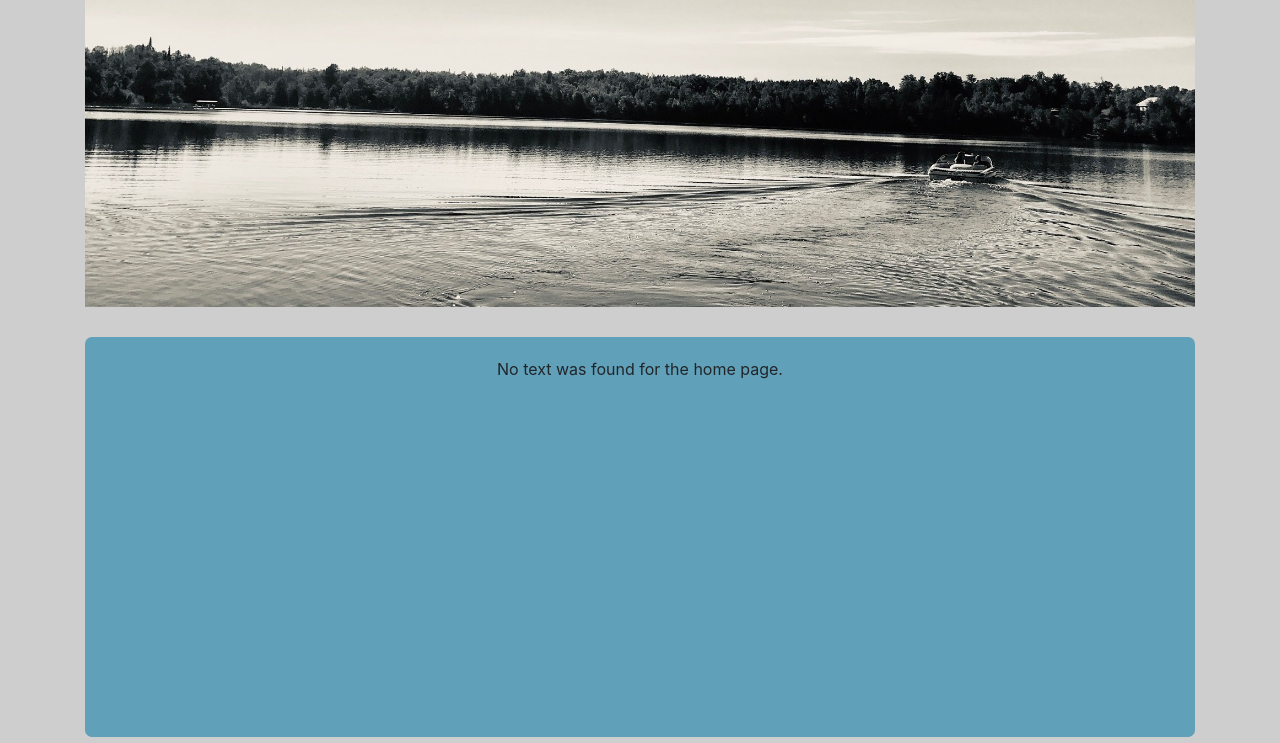
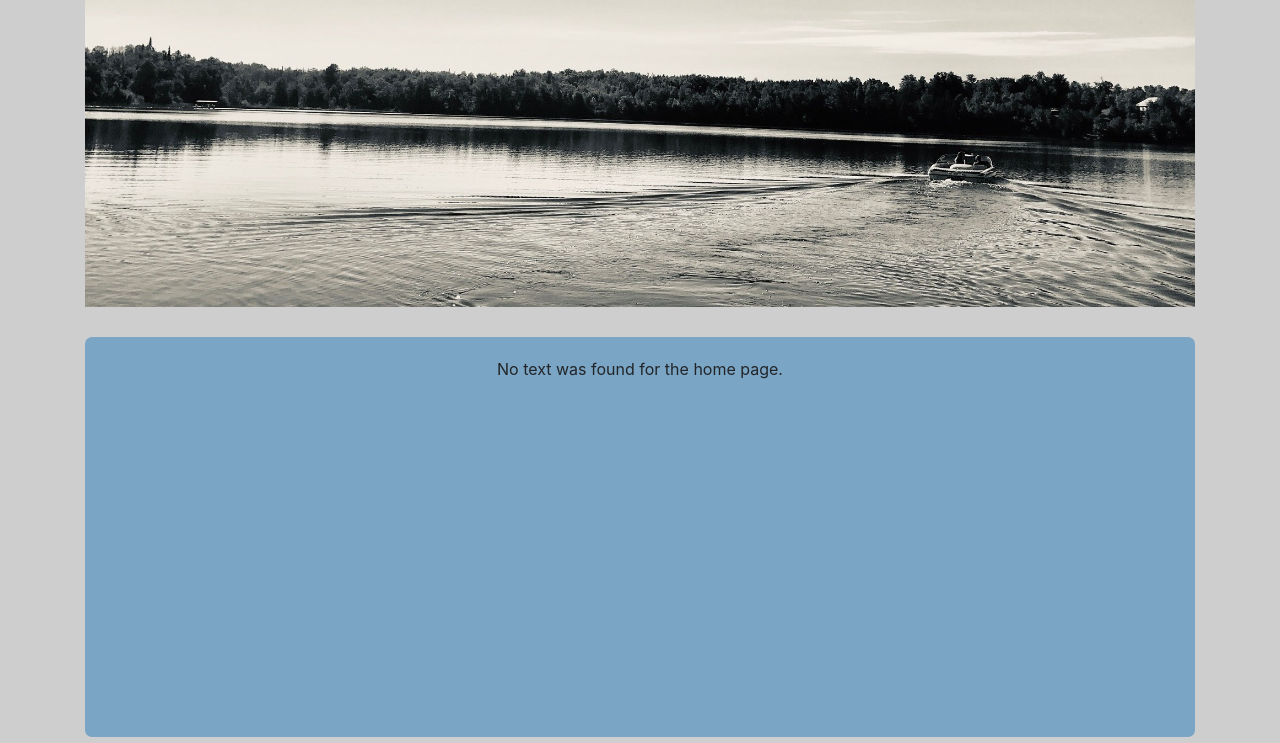
Before and after one commit to RyanMower/HostASkier, a Django app: page / in a window 1280 px wide. Shown: the part 57-800 px from the top of the page. Run offline with Django 3.2, Linux system fonts and the light colour scheme; data that the repository does not hold is empty; parts of the project's set-up code (start-up, migrations or seed data) failed here and were passed over; some libraries are stand-ins or nearby versions.

Commit message:
Change text box color

```diff
--- a/HostASkier/main/templates/main/home.html
+++ b/HostASkier/main/templates/main/home.html
@@ -4,7 +4,7 @@
       <style>
         .rectangle {
           border-radius: 25px;
-          background: #61a0b9;
+          background: #7ba5c4;
           padding: 20px;
           width: 100%;
           height: 400px;
```
